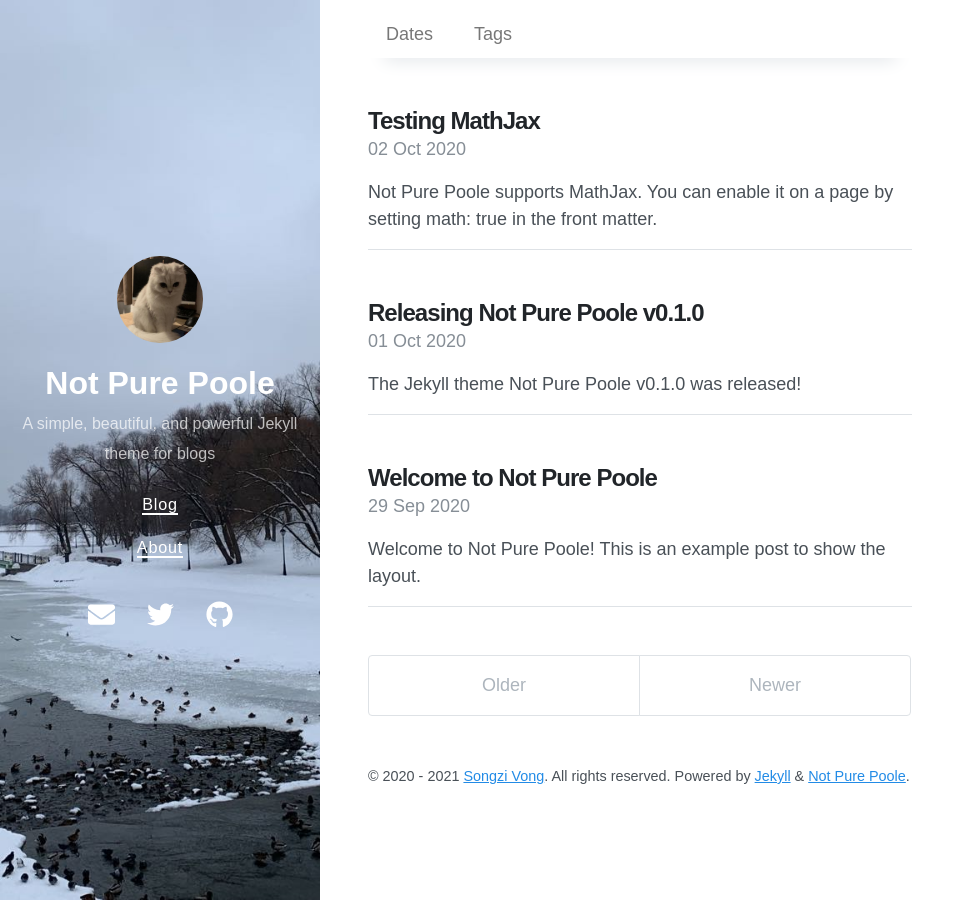
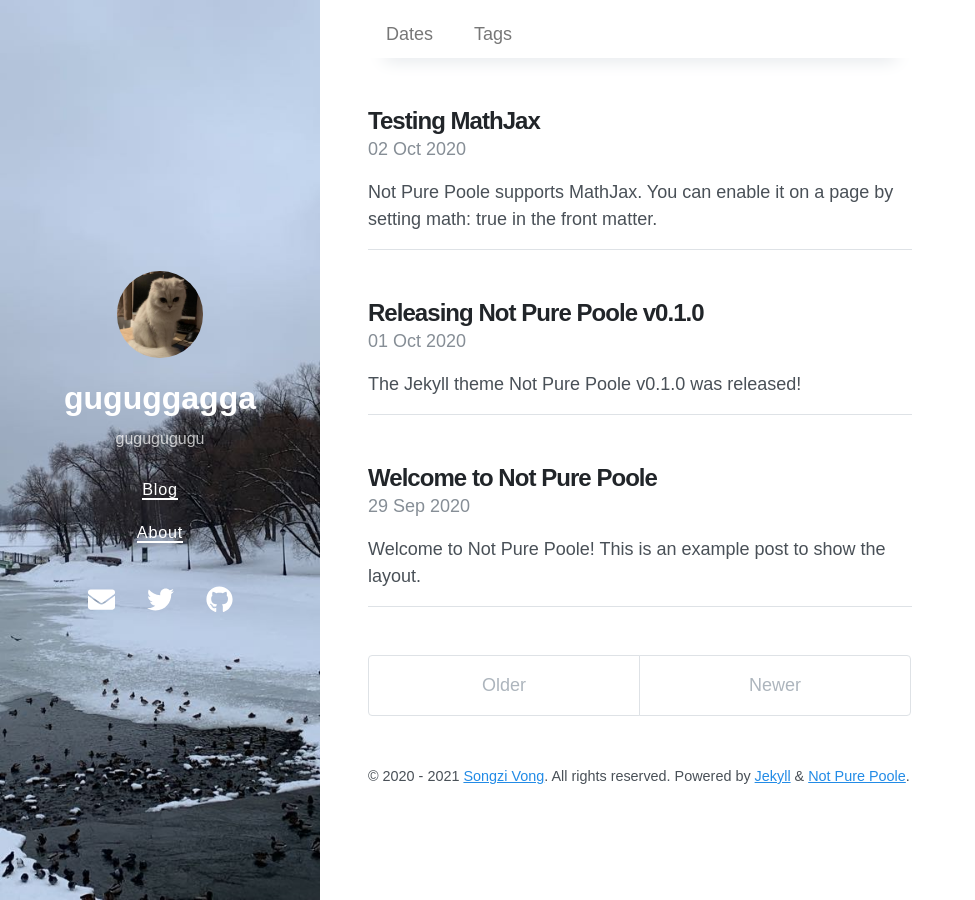
Before and after one commit to gguggagga/gguggagga.github.io, a Jekyll site: the page built from index.html, in a window 1280 px wide. Shown: the whole page, without its empty margins (0-975 px from the left). Built offline with Jekyll 4.4.1, drawn with Linux system fonts in a browser that asks for light colours; nearby versions of some CDN libraries; the list of posts is cut into pages by our own code.

Commit message:
NPP_Templete

```diff
--- a/_config.yml
+++ b/_config.yml
@@ -1,7 +1,7 @@
 # Setup
-title: Not Pure Poole
-description: A simple, beautiful, and powerful Jekyll theme for blogs
-url: https://vszhub.github.io
+title: guguggagga
+description: gugugugugu
+url: https://gguggagga.github.io
 avatar: /avatar.jpeg
 paginate: 5
 permalink: pretty
@@ -35,8 +35,8 @@ logo: logo.png
 social:
   name: Songzi Vong
   links:
-    - https://twitter.com/vszhub
-    - https://github.com/vszhub
+    - https://naver.com
+    - https://github.com/gguggagga
 google_site_verification: xxxxx
 lang: en
 
```
